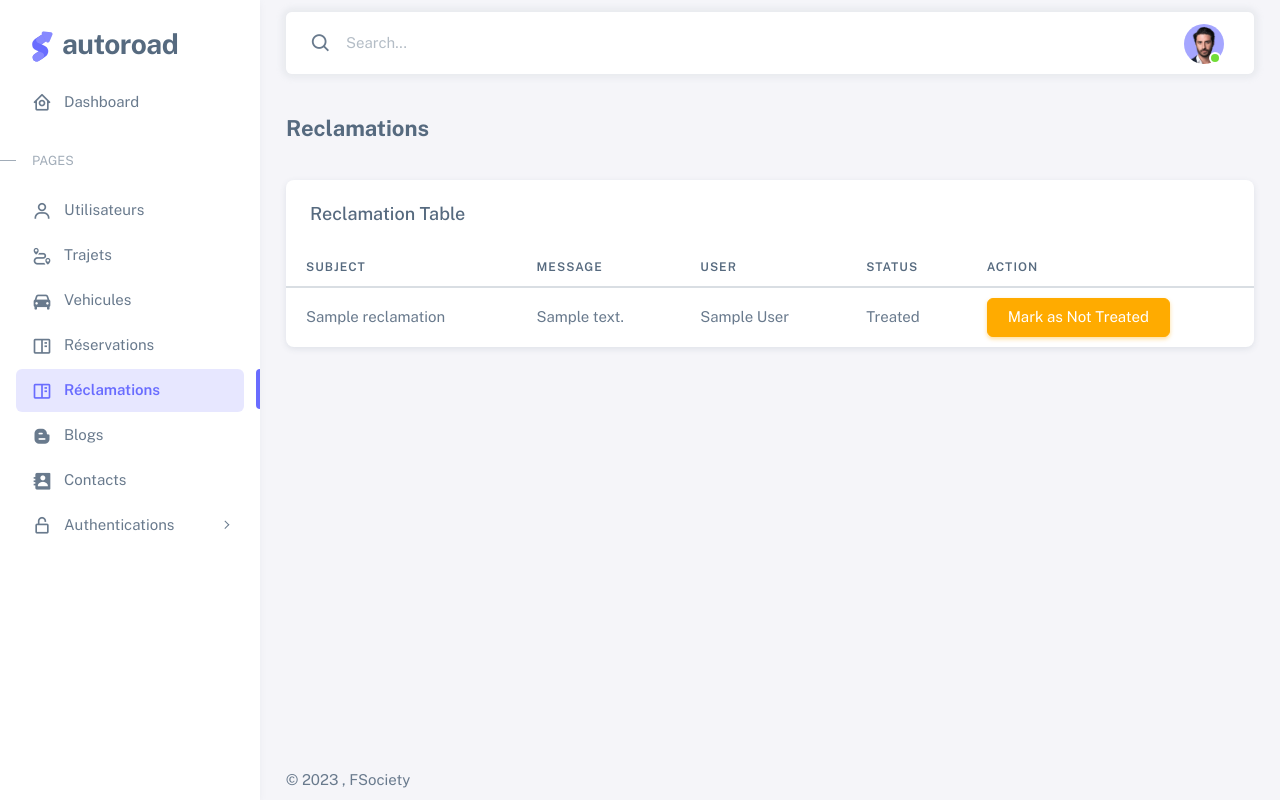
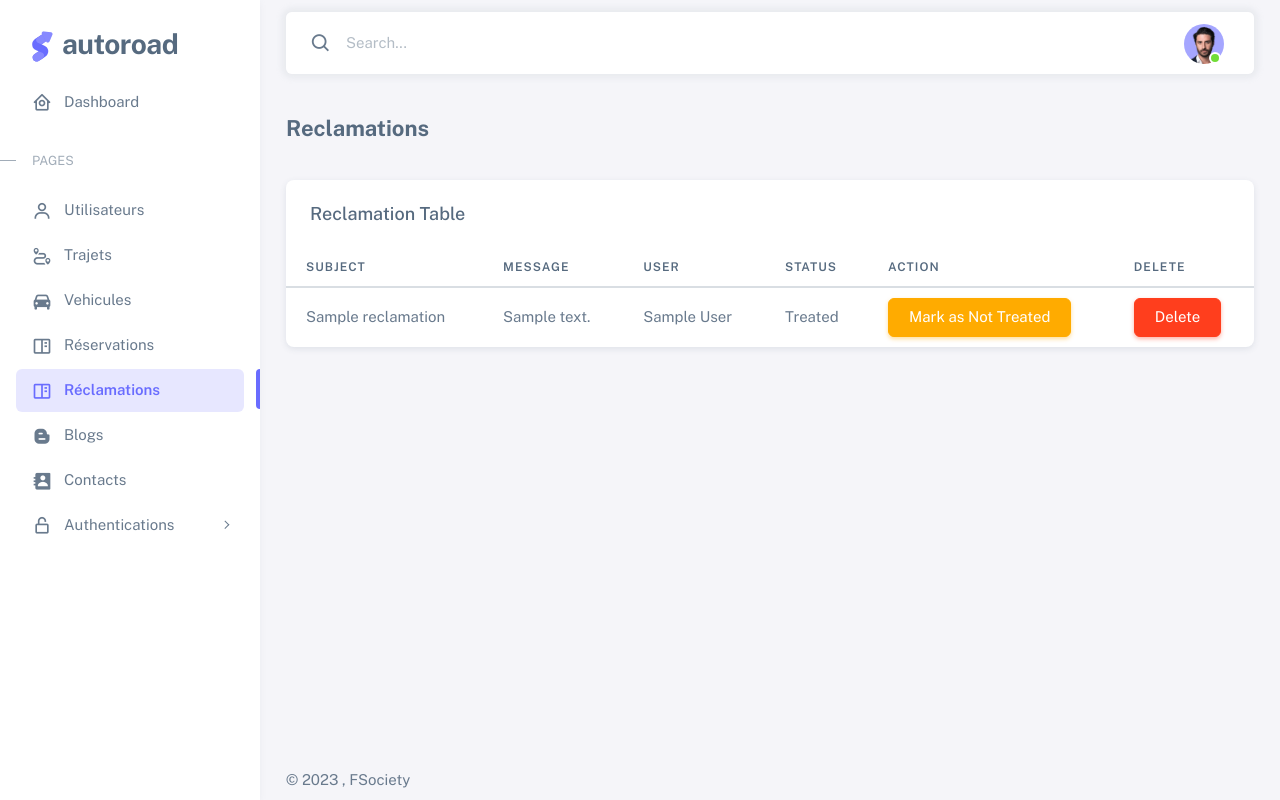
Before and after one commit to AmaniHadda/AutoRoad_Laravel, a Laravel app: page /admin/reclamations in a window 1280 px wide. Run offline with Laravel 9, Linux system fonts and the light colour scheme; a user stored in the database is signed in; tables that the repository leaves empty hold one stand-in row (values such as "Sample post").

Commit message:
updates delete working

```diff
--- a/app/Http/Controllers/ReclamationController.php
+++ b/app/Http/Controllers/ReclamationController.php
@@ -72,7 +72,7 @@ class ReclamationController extends Controller
     {
         $reclamation->delete();
 
-        return redirect()->route('FrontOffice.reclamations.index')->with('success', 'Reclamation deleted successfully');
+        return redirect()->back()->with('success', 'Reclamation deleted successfully.');
     }
 
 
--- a/resources/views/BackOffice/reclamations/index.blade.php
+++ b/resources/views/BackOffice/reclamations/index.blade.php
@@ -18,6 +18,7 @@
                             <th>User</th>
                             <th>Status</th>
                             <th>Action</th>
+                            <th>Delete</th>
                         </tr>
                     </thead>
                     <tbody class="table-border-bottom-0">
@@ -42,6 +43,12 @@
                                 </form>
                                 @endif
                             </td>
+                            <td>  {{-- Delete Form --}}
+                                <form action="{{ route('reclamations.destroy', $reclamation->id) }}" method="POST">
+                                    @csrf
+                                    @method('DELETE')
+                                    <button type="submit" class="btn btn-danger">Delete</button>
+                                </form></td>
                         </tr>
                         @endforeach
                     </tbody>
```
Also changed, not shown: resources/views/FrontOffice/reclamations/index.blade.php (+5 -6 lines).
